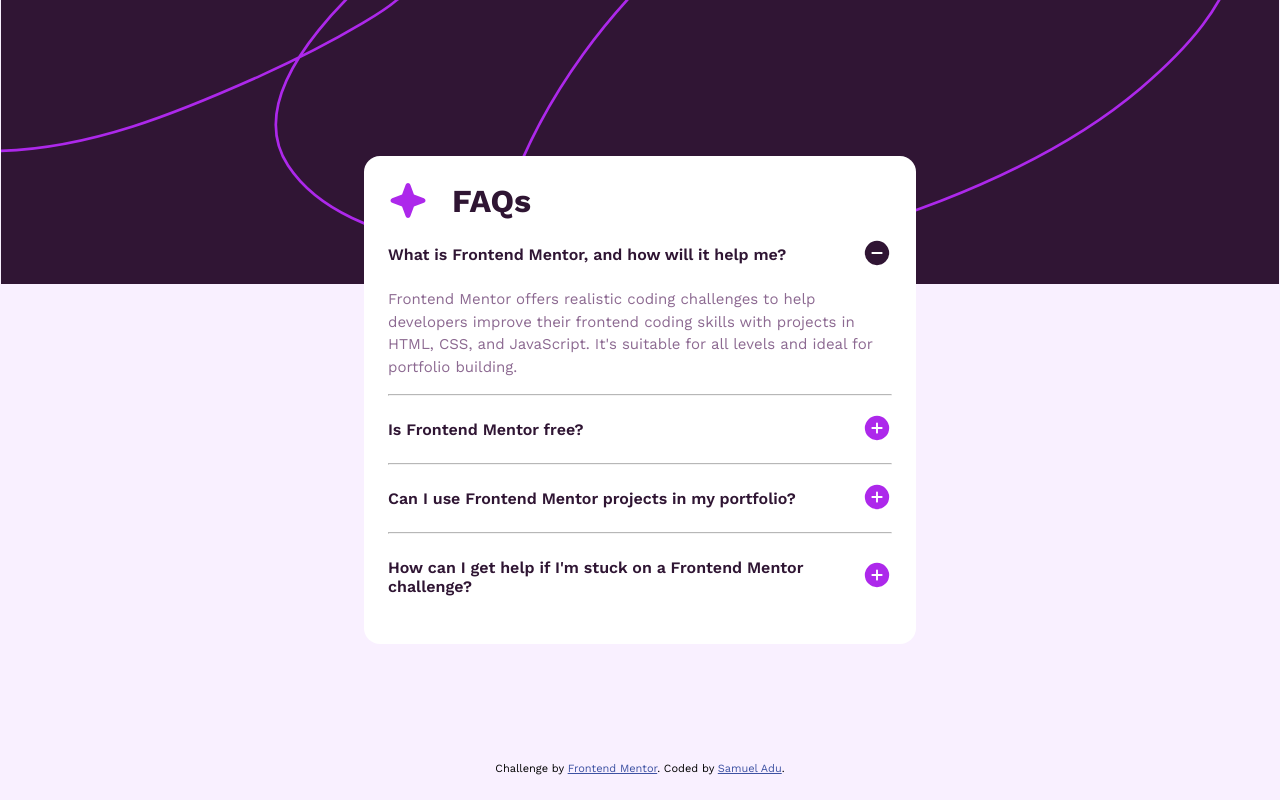
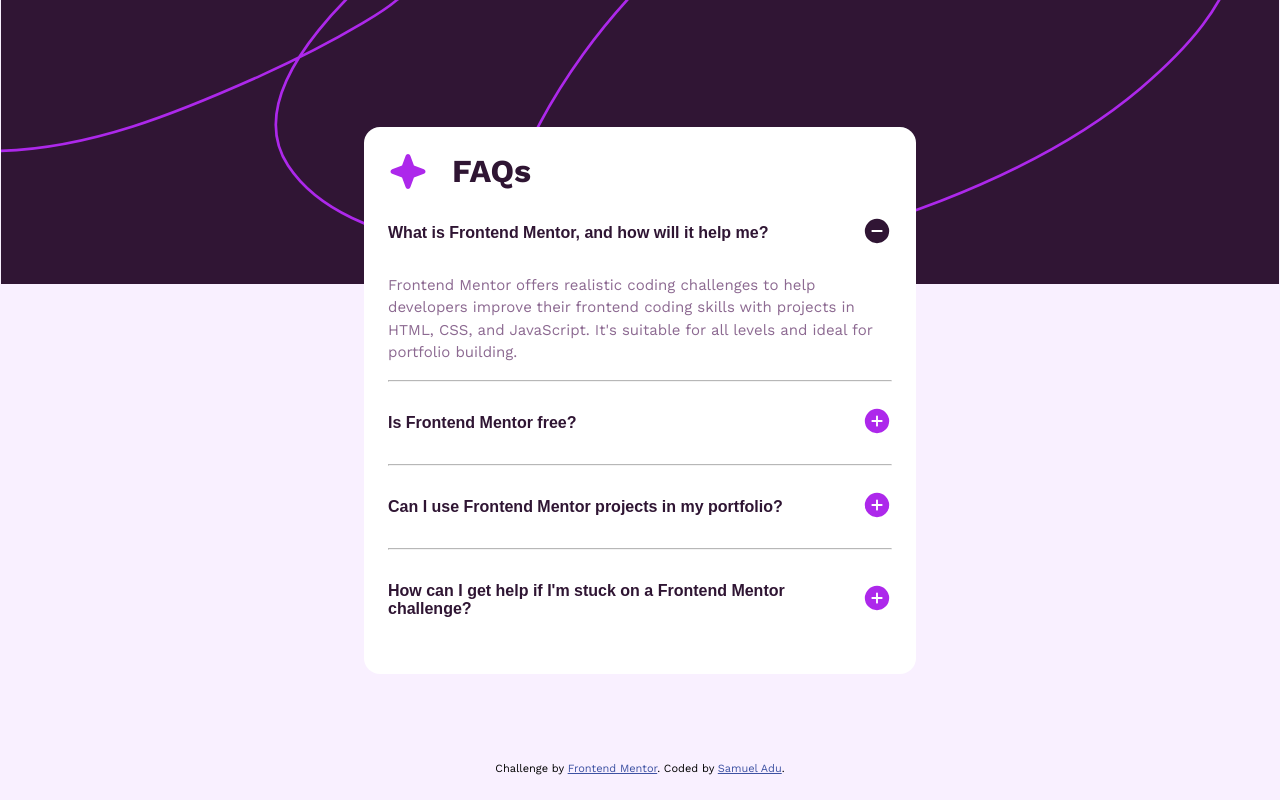
Before and after one commit to samuel-adu/faq-accordion, a plain HTML site: page index.html in a window 1280 px wide. Drawn offline with Linux system fonts and the light colour scheme.

Commit message:
update code to make accordion more accessible

```diff
--- a/index.html
+++ b/index.html
@@ -25,10 +25,15 @@
         </header>
 
         <div class="accordion open">
-          <div class="summary">
-            <h2>What is Frontend Mentor, and how will it help me?</h2>
-          </div>
-          <div class="details">
+          <button
+            aria-expanded="true"
+            aria-controls="details1"
+            id="accordion1"
+            class="summary accordion__btn"
+          >
+            What is Frontend Mentor, and how will it help me?
+          </button>
+          <div id="details1" aria-labelledby="accordion1" class="details">
             <p>
               Frontend Mentor offers realistic coding challenges to help
               developers improve their frontend coding skills with projects in
@@ -41,10 +46,15 @@
         <hr />
 
         <div class="accordion">
-          <div class="summary">
-            <h2>Is Frontend Mentor free?</h2>
-          </div>
-          <div class="details">
+          <button
+            aria-expanded="false"
+            aria-controls="details2"
+            id="accordion2"
+            class="summary accordion__btn"
+          >
+            Is Frontend Mentor free?
+          </button>
+          <div id="details2" aria-labelledby="accordion2" class="details">
             <p>
               Yes, Frontend Mentor offers both free and premium coding
               challenges, with the free option providing access to a range of
@@ -56,10 +66,15 @@
         <hr />
 
         <div class="accordion">
-          <div class="summary">
-            <h2>Can I use Frontend Mentor projects in my portfolio?</h2>
-          </div>
-          <div class="details">
+          <button
+            aria-expanded="false"
+            aria-controls="details3"
+            id="accordion3"
+            class="summary accordion__btn"
+          >
+            Can I use Frontend Mentor projects in my portfolio?
+          </button>
+          <div id="details3" aria-labelledby="accordion3" class="details">
             <p>
               Yes, you can use projects completed on Frontend Mentor in your
               portfolio. It's an excellent way to showcase your skills to
@@ -70,12 +85,15 @@
 
         <hr />
         <div class="accordion">
-          <div class="summary">
-            <h2>
-              How can I get help if I'm stuck on a Frontend Mentor challenge?
-            </h2>
-          </div>
-          <div class="details">
+          <button
+            aria-expanded="false"
+            aria-controls="details4"
+            id="accordion4"
+            class="summary accordion__btn"
+          >
+            How can I get help if I'm stuck on a Frontend Mentor challenge?
+          </button>
+          <div id="details4" aria-labelledby="accordion4" class="details">
             <p>
               The best place to get help is inside Frontend Mentor's Discord
               community. There's a help channel where you can ask questions and
--- a/style.css
+++ b/style.css
@@ -80,13 +80,21 @@
   color: purple;
 }
 
-.summary {
+.accordion__btn {
+  border: none;
+  font-size: 1rem;
+  font-weight: var(--fw-semi-bold);
+  color: var(--dark-purple);
+  text-align: left;
+  padding-block: 1rem;
+  padding-right: 2.5rem;
+  outline-color: var(--dark-purple);
   position: relative;
-  padding-block: 1.5rem;
-  padding-right: 3rem;
+  background: none;
+  width: 100%;
 }
 
-.summary h2::after {
+.accordion__btn::after {
   content: url(./assets/images/icon-plus.svg);
   position: absolute;
   right: 0;
@@ -94,14 +102,7 @@
   transform: translateY(-50%);
 }
 
-.summary h2 {
-  font-size: 1rem;
-  font-weight: var(--fw-semi-bold);
-  color: var(--dark-purple);
-  text-align: left;
-}
-
-.accordion.open h2::after {
+.accordion.open .accordion__btn::after {
   content: url(./assets/images/icon-minus.svg);
 }
 
@@ -140,4 +141,8 @@
   body {
     background-image: url('./assets/images/background-pattern-desktop.svg');
   }
+
+  .summary {
+    padding-block: 2rem;
+  }
 }
```
